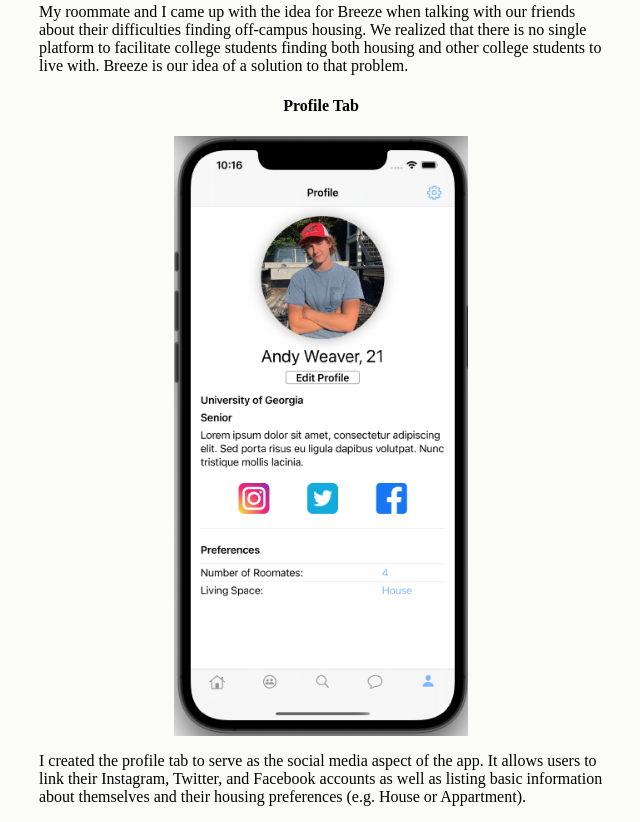
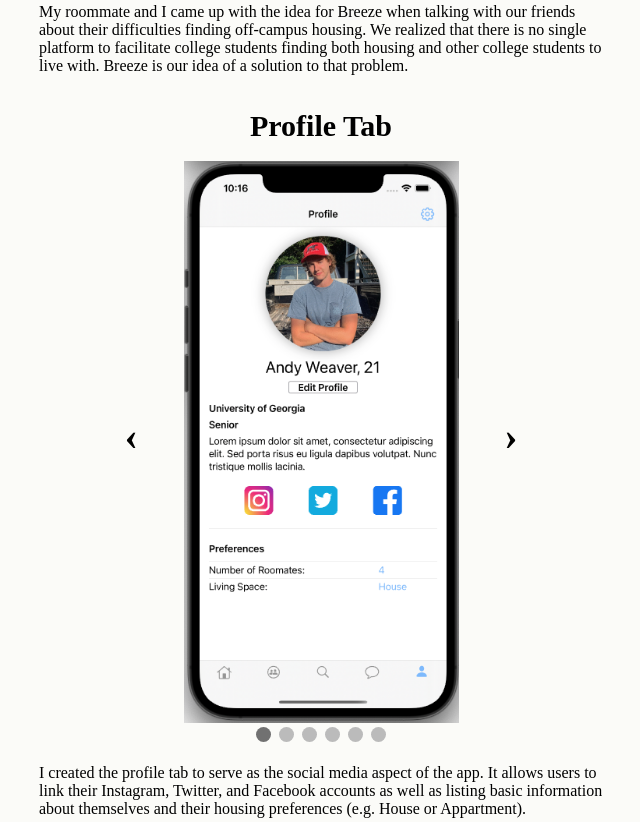
Before and after one commit to andyweaver13/andyweaver13.github.io, a plain HTML site: page index.html in a window 1280 px wide. Shown: the part 650-1472 px from the top of the page, without its empty margins (319-959 px from the left). Drawn offline with Linux system fonts and the light colour scheme.

Commit message:
Created an image gallery to house the Breeze app screenshots

```diff
--- a/index.html
+++ b/index.html
@@ -3,10 +3,11 @@
 
   <head>
     <link rel="stylesheet" href="mystyle.css">
+    <script type = "text/javascript" src = "mainscript.js" ></script>
     <title>Andy Weaver's Portfolio</title>
   </head>
 
-  <body>
+  <body onload="showSlide(1)">
 
     <section class="page-header">
       <h1>Andy Weaver's Portfolio</h1>
@@ -23,28 +24,76 @@
       <hr>
 
       <section class="indiv-project">
+
         <h3>Breeze IOS App (in progress):</h3>
         <p>My roommate and I came up with the idea for Breeze when talking with our friends about their difficulties finding off-campus housing. We realized that there is no single platform to facilitate college students finding both housing and other college students to live with. Breeze is our idea of a solution to that problem.</p>
 
-        <h4>Profile Tab</h4>
+        <br>
+
+        <!-- Code for the slideshow -->
+        <div class="slideshow-group">
+
+          <!-- Inidivual slideshow images -->
+          <div class="slide-image">
+            <div class="caption-text">Profile Tab</div>
+            <br>
             <img class="breeze-pics" src="Images/BreezeProfileTab.png" alt="Breeze Profile Tab">
-        <p>I created the profile tab to serve as the social media aspect of the app. It allows users to link their Instagram, Twitter, and Facebook accounts as well as listing basic information about themselves and their housing preferences (e.g. House or Appartment).</p>
+          </div>
+
+          <div class="slide-image">
+            <div class="caption-text">Edit Profile Screen</div>
+            <br>
             <img class="breeze-pics" src="Images/EditProfile.png" alt="Edit Profile Screen">
-        <p>This is our 'Edit Profile' tab which allows the user to edit their information and profile picture.</p>
+          </div>
+
+          <div class="slide-image">
+            <div class="caption-text">Settings Screen</div>
+            <br>
             <img class="breeze-pics" src="Images/SettingsScreen.png" alt="Settings Screen">
-        <p>We designed our settings screen to be reminiscent of the standard IOS settings screen in order to be more appleaing and familiar to the end user.</p>
+          </div>
 
-        <h4>Home Tab</h4>
+          <div class="slide-image">
+            <div class="caption-text">Home Tab</div>
+            <br>
             <img class="breeze-pics" src="Images/HomeTab.png" alt="Breeze Home Tab">
-        <p>The home tab is meant to serve as the hub for the users current home. They can see a countdown timer to when rent is due, pay rent, view their lease, see their current roomates, and message their landlord. </p>
+          </div>
 
-        <h4>Messages Tab</h4>
+          <div class="slide-image">
+            <div class="caption-text">Messages Tab</div>
+            <br>
             <img class="breeze-pics" src="Images/MessagesTab.png" alt="Breeze Messages Tab">
-        <p>Like the settings tab, we decided to go with a style familiar to iphone users. I believe the minimalist design will create a more user friendly experience for the user.</P>
+          </div>
 
-        <h4>Map Tab</h4>
+          <div class="slide-image">
+            <div class="caption-text">Map Tab</div>
+            <br>
             <img class="breeze-pics" src="Images/MapTab.png" alt="Breeze Map Tab">
-        <p>The map tab is the last tab we began building in Breeze. Right now it is only an interactive map with no search or filtering features, but it is my vision to add these in the near future.</p>
+          </div>
+
+          <!-- Slide changing arrows -->
+          <a class="next" onclick="showSlide(slideNumber + 1)">&#8250;</a>
+          <a class="prev" onclick="showSlide(slideNumber - 1)">&#8249;</a>
+
+        </div>
+
+        <!-- Slideshow dots -->
+        <div style="text-align: center">
+          <span class="dot" onclick="showSlide(1)"></span>
+          <span class="dot" onclick="showSlide(2)"></span>
+          <span class="dot" onclick="showSlide(3)"></span>
+          <span class="dot" onclick="showSlide(4)"></span>
+          <span class="dot" onclick="showSlide(5)"></span>
+          <span class="dot" onclick="showSlide(6)"></span>
+        </div>
+
+        <br>
+
+        <div class="detailed-caption">I created the profile tab to serve as the social media aspect of the app. It allows users to link their Instagram, Twitter, and Facebook accounts as well as listing basic information about themselves and their housing preferences (e.g. House or Appartment).</div>
+        <div class="detailed-caption">This is our 'Edit Profile' tab which allows the user to edit their information and profile picture.</div>
+        <div class="detailed-caption">We designed our settings screen to be reminiscent of the standard IOS settings screen in order to be more appleaing and familiar to the end user.</div>
+        <div class="detailed-caption">The home tab is meant to serve as the hub for the users current home. They can see a countdown timer to when rent is due, pay rent, view their lease, see their current roomates, and message their landlord.</div>
+        <div class="detailed-caption">Like the settings tab, we decided to go with a style familiar to iphone users. I believe the minimalist design will create a more user friendly experience for the user.</div>
+        <div class="detailed-caption">The map tab is the last tab we began building in Breeze. Right now it is only an interactive map with no search or filtering features, but it is my vision to add these in the near future.</div>
 
       </section>
     </section>
--- /dev/null
+++ b/mainscript.js
@@ -0,0 +1,29 @@
+var slideNumber = 1;
+
+function showSlide(n) {
+    slideNumber = n;
+
+    var i;
+    var slides = document.getElementsByClassName("slide-image");
+    var dots = document.getElementsByClassName("dot");
+    var captions = document.getElementsByClassName("detailed-caption");
+
+    if (n > slides.length)
+        slideNumber = 1;
+
+    if (n < 1)
+        slideNumber = slides.length;
+
+    for (i = 0; i < slides.length; i++)
+        slides[i].style.display = "none";
+
+    for (i = 0; i < dots.length; i++)
+        dots[i].className = dots[i].className.replace(" active", "");
+
+    for (i = 0; i < captions.length; i++)
+        captions[i].style.display = "none";
+
+    slides[slideNumber - 1].style.display = "block";
+    dots[slideNumber - 1].className += " active";
+    captions[slideNumber - 1].style.display = "block";
+}
--- a/mystyle.css
+++ b/mystyle.css
@@ -12,24 +12,82 @@ h4 {
     text-align: center;
 }
 
-section.page-header {
-    background-image: url('Images/BackgroundImage.png');
+.page-header {
+    background-image: url("Images/BackgroundImage.png");
     background-size: cover;
     height: 200px;
     padding-top: 65px;
 }
 
-section.page-body {
+.page-body {
     margin: 50px 300px;
 }
 
-section.indiv-project {
-    margin:50px 50px
+.indiv-project {
+    margin:50px 50px;
 }
 
-img.breeze-pics {
-    height: 600px;
-    display: block;
-    margin-left: auto;
-    margin-right: auto;
+.breeze-pics {
+    width: 100%;
 }
+
+.slideshow-group {
+    max-width: 275px;
+    position: relative;
+    margin: auto;
+}
+
+.slide-image {
+    display: none;
+}
+
+.detailed-caption {
+    display: none;
+}
+
+.next, .prev {
+    cursor: pointer;
+    position: absolute;
+    top: 50%;
+    width: auto;
+    margin-top: -22px;
+    margin-left: -75px;
+    padding: 16px;
+    color: black;
+    font-weight: bold;
+    font-size: 40px;
+    transition: 0.6s ease;
+    border-radius: 0 3px 3px 0;
+    user-select: none;
+}
+
+.next {
+    right: -75px;
+    border-radius: 3px 0 0 3px;
+}
+
+.prev:hover, .next:hover {
+  background-color: rgba(0,0,0,0.3);
+}
+
+.caption-text {
+    max-width: 300px;
+    font-size: 30px;
+    font-weight: bold;
+    text-align: center;
+}
+
+.dot {
+    cursor: pointer;
+    height: 15px;
+    width: 15px;
+    margin: 0 2px;
+    background-color: #bbb;
+    border-radius: 50%;
+    display: inline-block;
+    transition: background-color 0.6s ease;
+}
+
+.active, .dot:hover {
+    background-color: #717171;
+}
```
Lines whose indentation alone changed are shown as unchanged.
